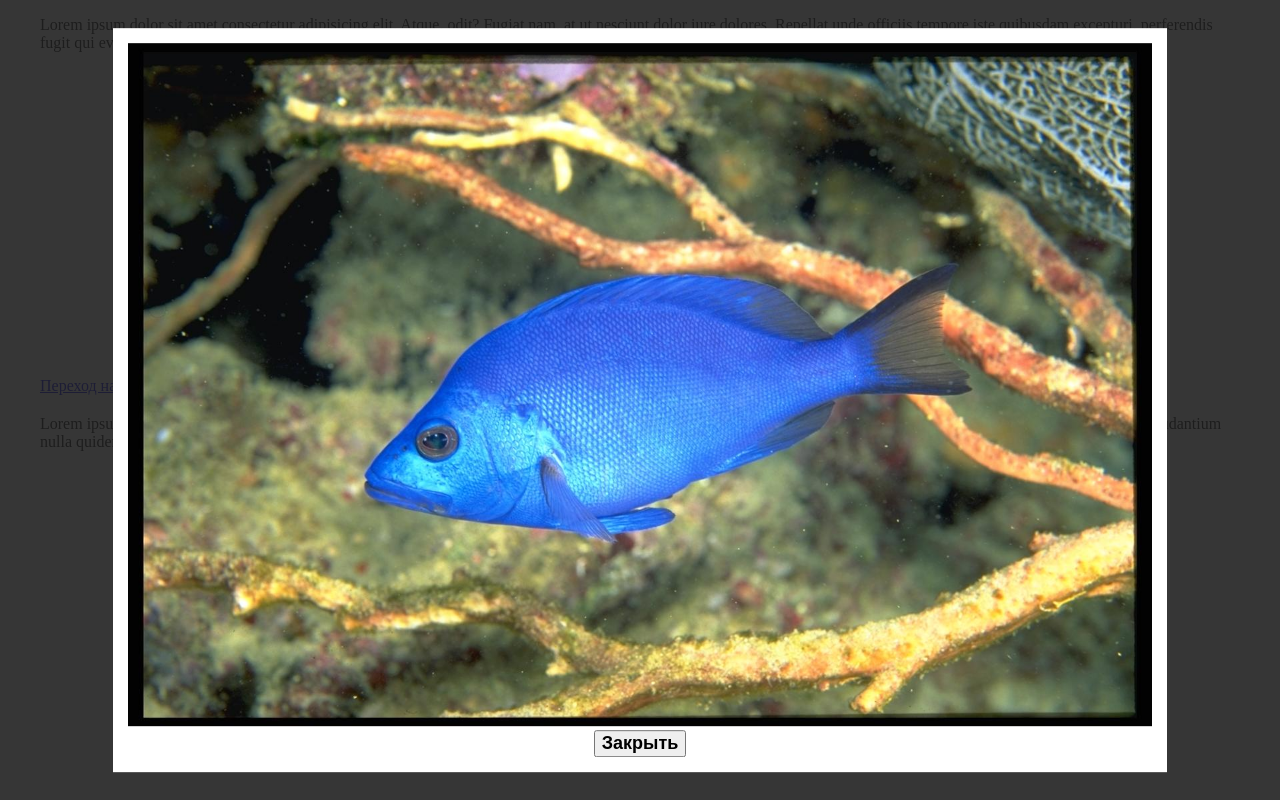
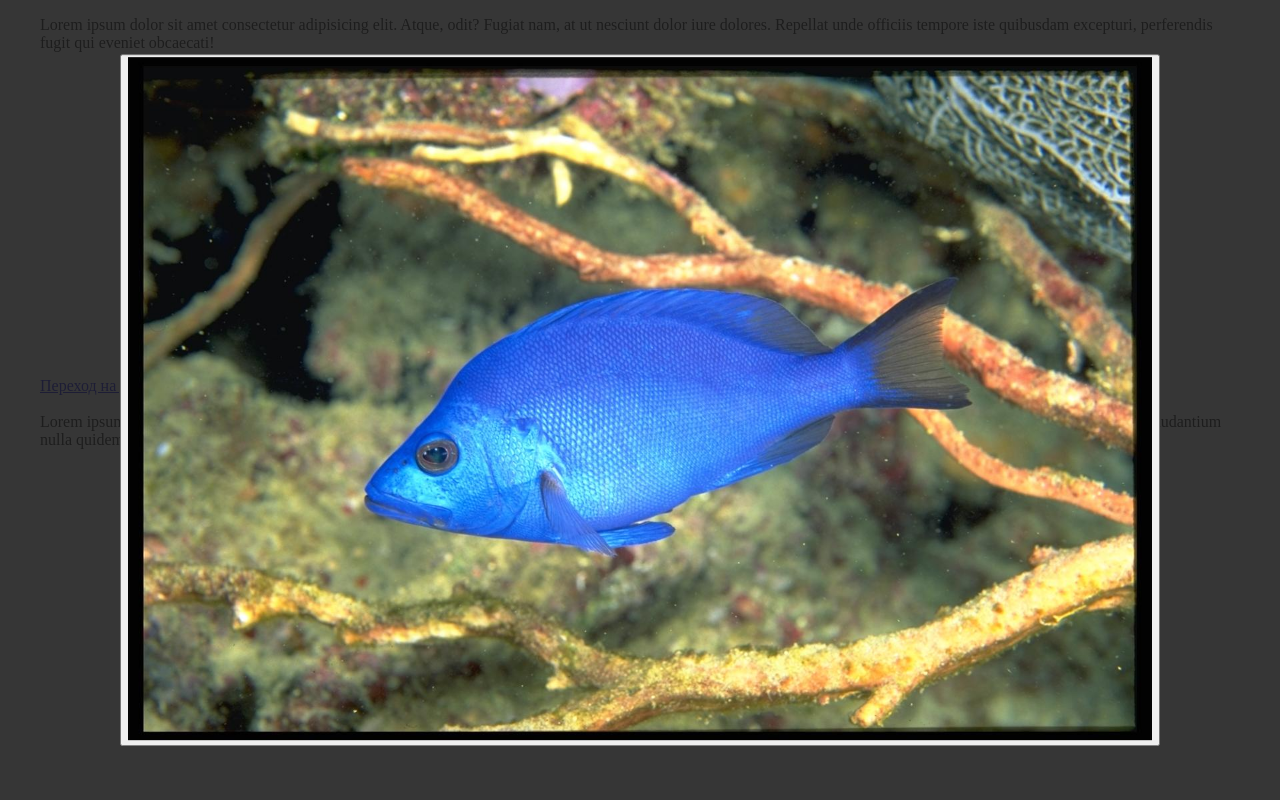
Before and after one commit to denis-tsibaev/fish-test, a plain HTML site: page index.html in a window 1280 px wide. Both pictures are taken after a click on the button 489 px from the left and 233 px from the top of the page. Drawn offline with Linux system fonts and the light colour scheme.

Commit message:
убрал кнопку "закрыть" модалки

```diff
--- a/css/style.css
+++ b/css/style.css
@@ -14,6 +14,8 @@
 
   text-align: center;
   background-color: rgba(33, 33, 33, 0.9);
+
+  opacity: 1;
 }
 
 .backdrop.is-hidden {
@@ -25,16 +27,11 @@
   position: absolute;
   top: 50%;
   left: 50%;
-  transform: translate(-50%, -50%);
+  transform: translate(-50%, -50%) scale(1);
 
   min-width: 400px;
   min-height: 150px;
   padding: 15px;
 
-  background-color: #fff;
+  /* background-color: #fff; */
 }
-
-button {
-  font-weight: 700;
-  font-size: 18px;
-}
--- a/index.html
+++ b/index.html
@@ -17,7 +17,9 @@
 
 		<a href="./second.html">Переход на другую страницу</a>
 
-		<button data-modal-open><img src="./img/141038.jpg" width=480 alt=""></button>
+		<button data-modal-open>
+			<img src="./img/141038.jpg" width=480 alt="">
+		</button>
 
 		<p>Lorem ipsum dolor sit amet consectetur adipisicing elit. Perferendis iste delectus animi fuga error
 			assumenda in repellat minus voluptatum! Veniam error quo facilis adipisci laudantium nulla quidem,
@@ -25,8 +27,9 @@
 
 		<div class="backdrop is-hidden" data-modal>
 			<div class="modal">
-				<img src="./img/141038.jpg" width=1024 alt="">
-				<button data-modal-close>Закрыть</button>
+				<button data-modal-close>
+					<img src="./img/141038.jpg" width=1024 alt="">
+				</button>
 			</div>
 
 		</div>
```
